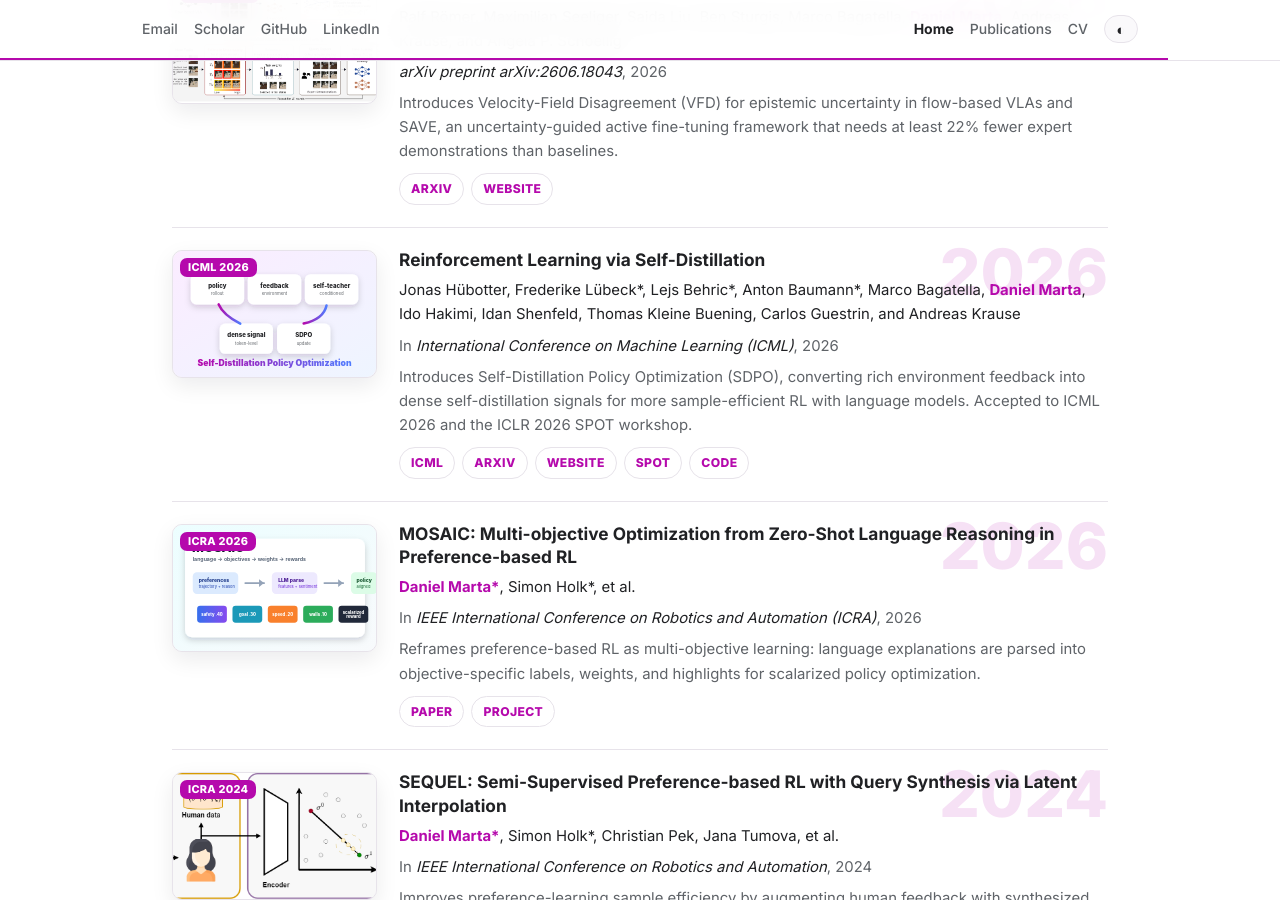
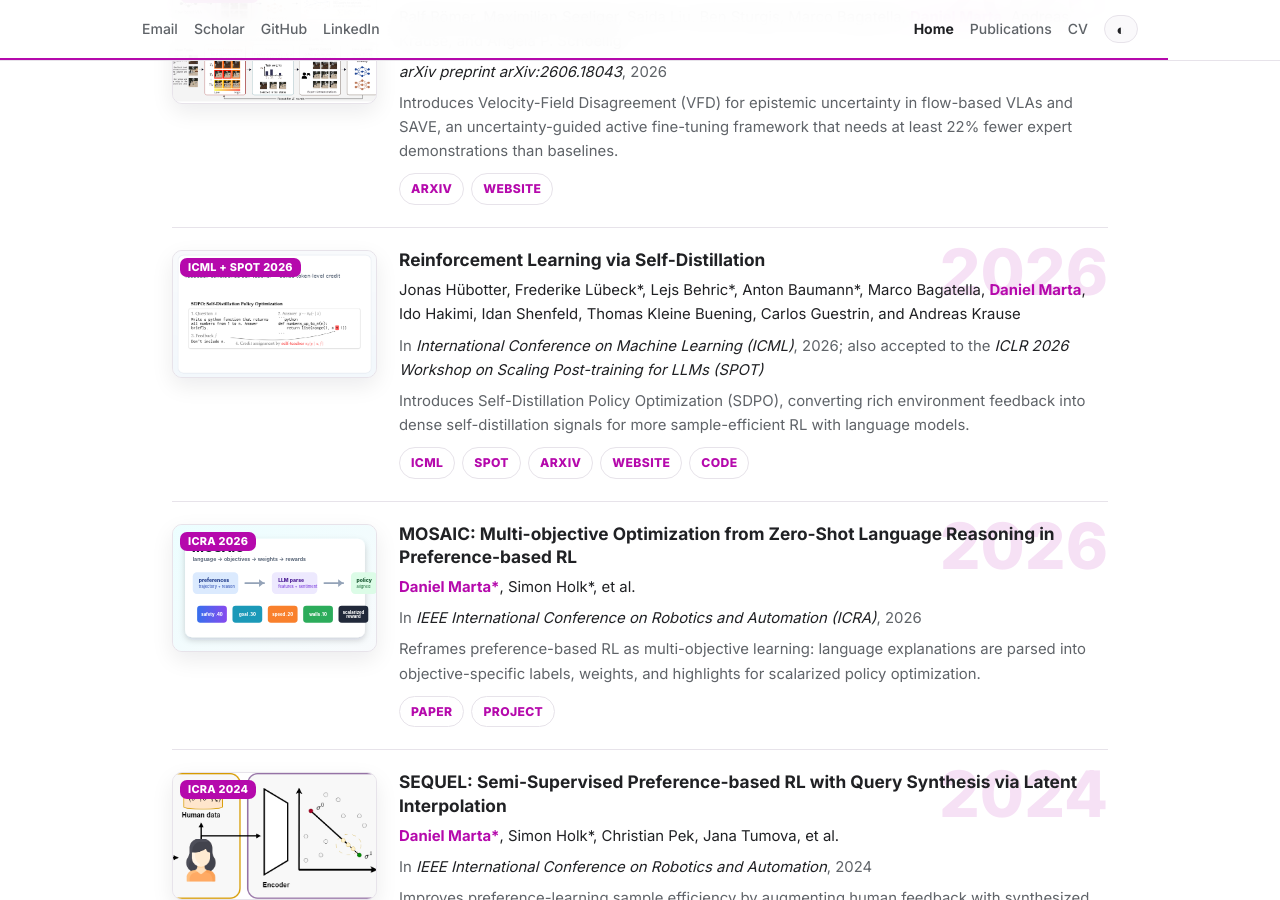
Before and after one commit to DanielLSM/daniellsm.github.io, a Jekyll site: the page index.html, which Jekyll copies as it is, in a window 1280 px wide and 900 px high, scrolled down 2526 px. Built offline with Jekyll 4.4.1, drawn with Linux system fonts in a browser that asks for light colours; a style sheet for code colours, icons or effects is not loaded.

Commit message:
Improve SDPO publication card

```diff
--- a/index.html
+++ b/index.html
@@ -125,16 +125,16 @@
   </li>
 <li class="publication">
     <figure class="pub-media">
-      <span class="venue-badge">ICML 2026</span>
-      <img src="/images/research/sdpo.svg" alt="Reinforcement Learning via Self-Distillation thumbnail">
+      <span class="venue-badge">ICML + SPOT 2026</span>
+      <img src="/images/research/sdpo/sdpo-thumb.png" alt="Reinforcement Learning via Self-Distillation thumbnail">
     </figure>
     <article class="pub-body">
       <div class="year-watermark">2026</div>
       <h3 class="pub-title">Reinforcement Learning via Self-Distillation</h3>
       <p class="pub-authors">Jonas Hübotter, Frederike Lübeck*, Lejs Behric*, Anton Baumann*, Marco Bagatella, <strong>Daniel Marta</strong>, Ido Hakimi, Idan Shenfeld, Thomas Kleine Buening, Carlos Guestrin, and Andreas Krause</p>
-      <p class="pub-venue">In <em>International Conference on Machine Learning (ICML)</em>, 2026</p>
-      <p class="pub-summary">Introduces Self-Distillation Policy Optimization (SDPO), converting rich environment feedback into dense self-distillation signals for more sample-efficient RL with language models. Accepted to ICML 2026 and the ICLR 2026 SPOT workshop.</p>
-      <div class="pub-links"><a href="https://icml.cc/virtual/2026/poster/64121" target="_blank" rel="noopener">ICML</a><a href="https://arxiv.org/abs/2601.20802" target="_blank" rel="noopener">arXiv</a><a href="https://self-distillation.github.io/SDPO.html" target="_blank" rel="noopener">Website</a><a href="https://iclr.cc/virtual/2026/10013442" target="_blank" rel="noopener">SPOT</a><a href="https://github.com/lasgroup/SDPO" target="_blank" rel="noopener">Code</a></div>
+      <p class="pub-venue">In <em>International Conference on Machine Learning (ICML)</em>, 2026; also accepted to the <em>ICLR 2026 Workshop on Scaling Post-training for LLMs (SPOT)</em></p>
+      <p class="pub-summary">Introduces Self-Distillation Policy Optimization (SDPO), converting rich environment feedback into dense self-distillation signals for more sample-efficient RL with language models.</p>
+      <div class="pub-links"><a href="https://icml.cc/virtual/2026/poster/64121" target="_blank" rel="noopener">ICML</a><a href="https://iclr.cc/virtual/2026/10013442" target="_blank" rel="noopener">SPOT</a><a href="https://arxiv.org/abs/2601.20802" target="_blank" rel="noopener">arXiv</a><a href="https://self-distillation.github.io/SDPO.html" target="_blank" rel="noopener">Website</a><a href="https://github.com/lasgroup/SDPO" target="_blank" rel="noopener">Code</a></div>
     </article>
   </li>
 <li class="publication">
```
Also changed, not shown: _data/publications.yml (+7 -6 lines), research.html (+5 -5 lines), research/index.html (+5 -5 lines), images/research/sdpo/sample-efficiency.png (added), images/research/sdpo/sdpo-method.png (added), images/research/sdpo/sdpo-thumb.png (added).
